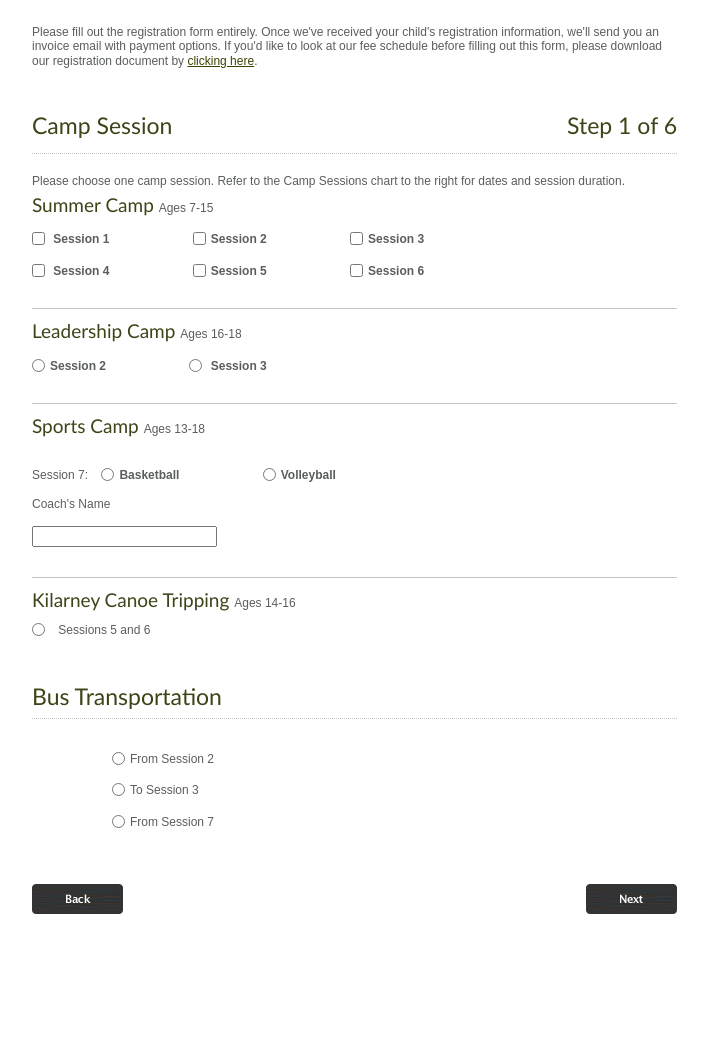
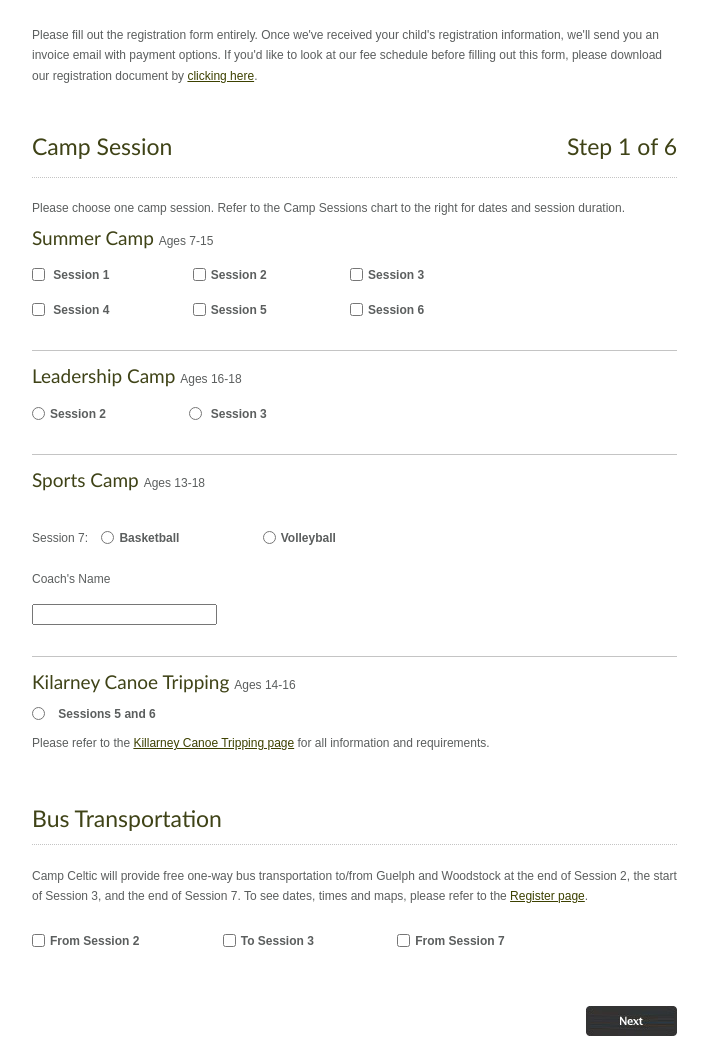
Before and after one commit to ivankolev/celtic_camp_register, a PHP site: page / in a window 1280 px wide. Shown: the whole page, without its empty margins (83-791 px from the left). Before the commit the page ends 914 px from the top, so only its background shows below. Run offline with PHP 8.4, Linux system fonts and the light colour scheme; some libraries are stand-ins or nearby versions.

Commit message:
in the middle of applying styling and tidying up the markup

```diff
--- a/css/ccr.css
+++ b/css/ccr.css
@@ -34,7 +34,7 @@
     font-family: Arial;
     font-size: 12px;
     color: #5b5e5e;
-    line-height: 1.2em;
+    line-height: 1.7em;
 }
 ol, ul {
     list-style: none;
@@ -59,8 +59,8 @@
 a {
     color: #3d4100;
 }
-#controls {
-    margin-top:25px;
+#controls a{
+    margin:25px 0 25px 0;
 }
 #prev {float:left;}
 #prev img {display: block;}
@@ -70,7 +70,6 @@
     margin-left: 115px;
     margin-top: 25px;
 }
-
 input[type="radio"]{
     position:relative;
     top:2px;
@@ -79,8 +78,6 @@
     position:relative;
     top:2px;
 }
-
-
 #register_form, #slider {
     position: relative;
     width:645px;
--- a/index.html
+++ b/index.html
@@ -7,7 +7,6 @@
     <script type="text/javascript" src="js/jquery.cycle.all.js"></script>
     <script type="text/javascript" src="js/jquery.validate.min.js"></script>
     <script type="text/javascript" src="js/ccr.js"></script>
-
 </head>
 <body>
 <form id="register_form" action="register" method="POST">
@@ -44,16 +43,19 @@
     </div>
     <div id="step1Section4">
         <h2>Kilarney Canoe Tripping <span class="agegroup">Ages 14-16</span></h2>
-        <input type="radio" name="step1group1" value="group4 session5session6"> Sessions 5 and 6<br>
+        <input type="radio" name="step1group1" value="group4 session5session6"> <span>Sessions 5 and 6</span><br>
+        <p>Please refer to the <a href="#">Killarney Canoe Tripping page</a> for all information and requirements.</p>
     </div>
     <div id="step1Section5">
         <h1>Bus Transportation</h1>
         <div class="dottedBorder"></div>
-        <input type="radio" name="step1group2" value="group5 fromSession2">From Session 2<br>
-        <input type="radio" name="step1group2" value="group5 toSession3">To Session 3<br>
-        <input type="radio" name="step1group2" value="group5 fromSession7">From Session 7<br>
+        <p>Camp Celtic will provide free one-way bus transportation to/from Guelph and Woodstock at the end of Session 2,
+            the start of Session 3, and the end of Session 7. To see dates, times and maps,
+            please refer to the <a href="#">Register page</a>.</p>
+        <input class="startrow" type="checkbox" name="step1group2" value="group5 fromSession2"><span>From Session 2</span>
+        <input type="checkbox" name="step1group2" value="group5 toSession3"><span>To Session 3</span>
+        <input type="checkbox" name="step1group2" value="group5 fromSession7"><span>From Session 7</span>
     </div>
-
 </li>
 <li class="step" id="step2"><span class="stepName">Activities</span><span class="stepCount">Step 2 of 6</span>
     <div id="step2session1">
@@ -188,33 +190,32 @@
 
 </li>
 <li class="step" id="step3"><span class="stepName">Camper Information</span><span class="stepCount">Step 3 of 6</span><br>
-    <label for="step3FirstName">First Name</label>
-    <input type="text" name="step3FirstName" id="step3FirstName">
-    <label for="step3LastName">Last Name</label>
+    <div class="dottedBorder"></div>
+    <label style="padding-right: 110px" for="step3FirstName">First Name</label><label for="step3LastName">Last Name</label> <br/>
+    <input class="startrow" type="text" name="step3FirstName" id="step3FirstName">
     <input type="text" name="step3LastName" id="step3LastName">
     <input type="radio" name="step3group1">Male
     <input type="radio" name="step3group1">Female
     <br>
-    <label for="step3DateOfBirth">Date of Birth (dd/mm/yyyy)</label>
-    <input type="text" name="step3DateOfBirth" id="step3DateOfBirth">
+    <label for="step3DateOfBirth">Date of Birth (dd/mm/yyyy)</label> <br/>
+    <input class="startrow" type="text" name="step3DateOfBirth" id="step3DateOfBirth">
     <br>
     <label for="step3Address1">Address</label><br>
-    <input type="text" name="step3Address1" id="step3Address1"> <br>
-    <input type="text" name="step3Address2" id="step3Address2"> <br>
-    <label for="step3City">City</label>
-    <label for="step3Province">Province</label>
+    <input class="startrow" type="text" name="step3Address1" id="step3Address1"> <br>
+    <input class="startrow" type="text" name="step3Address2" id="step3Address2"> <br>
+    <label style="padding-right: 150px" for="step3City">City</label>
+    <label style="padding-right: 120px" for="step3Province">Province</label>
     <label for="step3PostalCode">Postal Code</label><br>
-    <input type="text" name="step3City" id="step3City">
-
+    <input class="startrow" type="text" name="step3City" id="step3City">
     <input type="text" name="step3Province" id="step3Province">
-
     <input type="text" name="step3PostalCode" id="step3PostalCode"><br>
-    <label for="step3SchoolAttended">School Attended</label>
-    <input type="text" name="step3SchoolAttended" id="step3SchoolAttended">
-    <label for="step3CabinMateRequested">Cabin Mate Requested (1 only)</label>
+    <label style="padding-right: 80px" for="step3SchoolAttended">School Attended</label>
+    <label for="step3CabinMateRequested">Cabin Mate Requested (1 only)</label><br/>
+    <input class="startrow" type="text" name="step3SchoolAttended" id="step3SchoolAttended">
     <input type="text" name="step3CabinMateRequested" id="step3CabinMateRequested">
 </li>
 <li class="step" id="step4"><span class="stepName">Health Information</span><span class="stepCount">Step 4 of 6</span><br>
+    <div class="dottedBorder"></div>
     <label for="step4FamilyDoctor">Family Doctor</label>
     <input type="text" name="step4FamilyDoctor" id="step4FamilyDoctor">
     <label for="step4FamilyDoctorTelephone">Telephone</label>
--- a/js/ccr.js
+++ b/js/ccr.js
@@ -12,7 +12,13 @@
     },
     onAfter: function (curr, next, opts, fwd) {
       console.log(next.id);
-      if(next.id == "step2"){
+      if(next.id === "step1"){
+          $("#prev").css("visibility", "hidden");
+      }
+      else{
+          $("#prev").css("visibility", "visible");
+      }
+      if(next.id === "step2"){
           CCR.initStep2Display();
           CCR.initStep2Select();
       }
```
